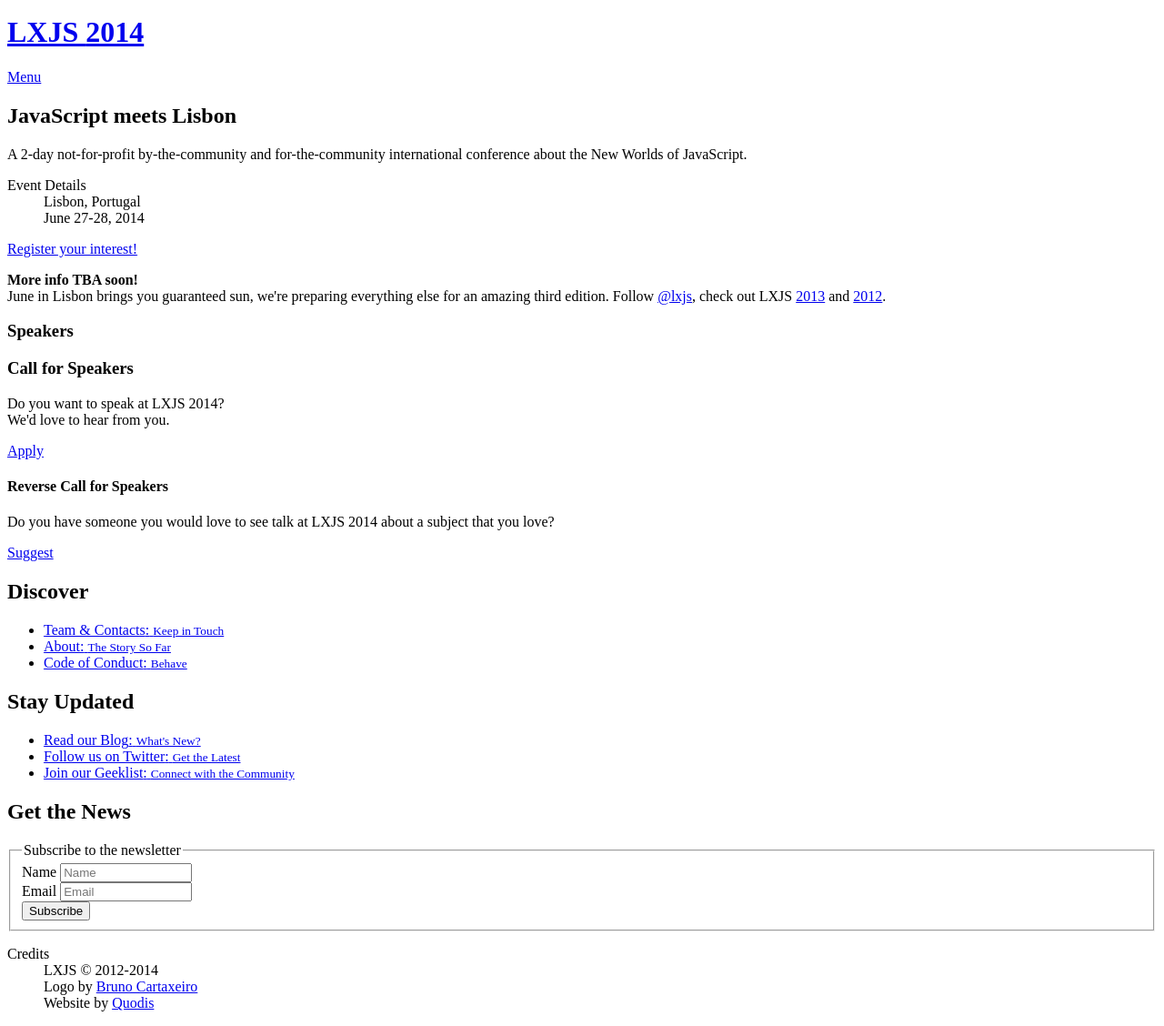
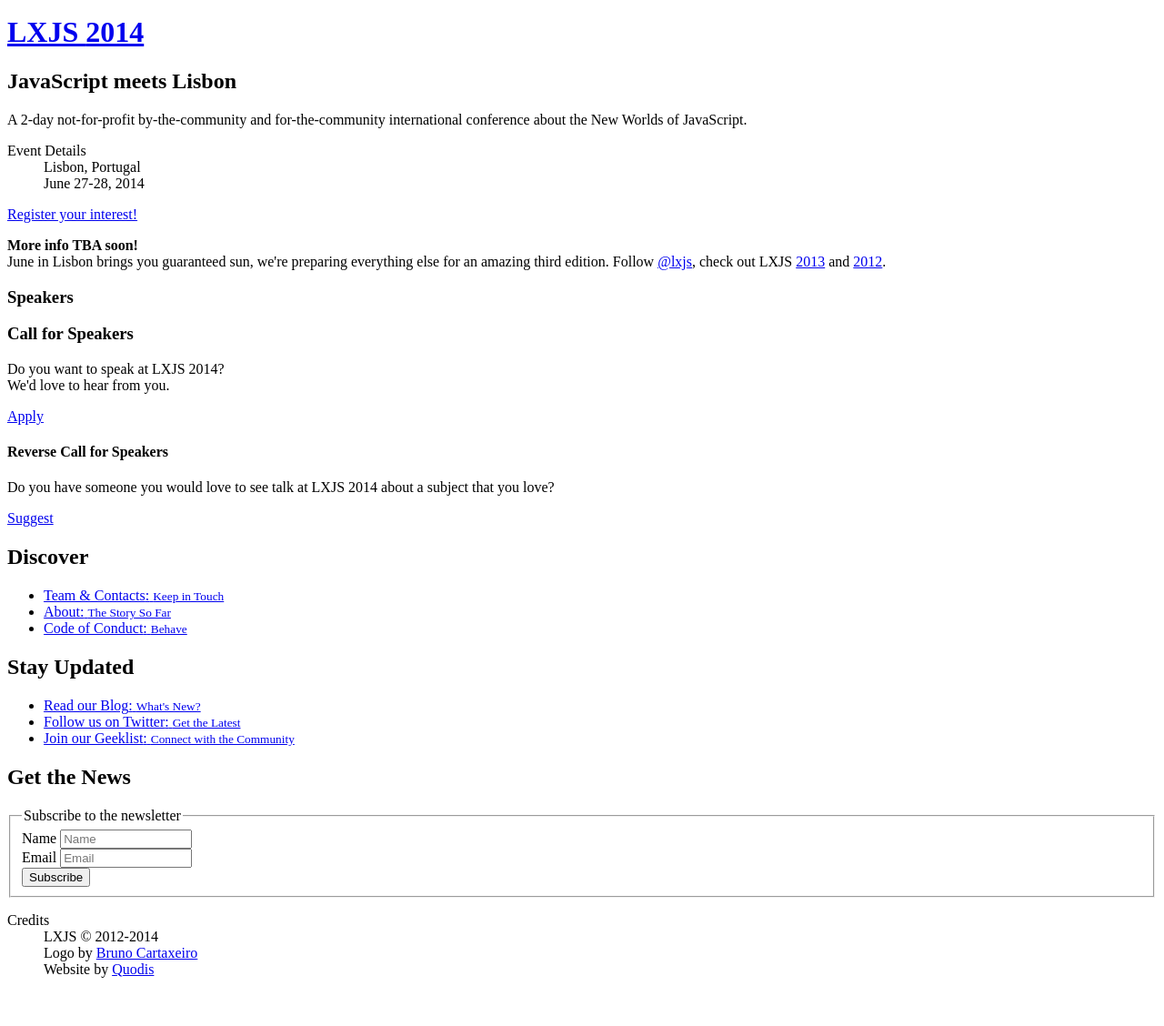
Before and after one commit to LXJS/lxjs-site-2014, a Jekyll site: the page built from src/index.html, in a window 1280 px wide, cut to the strip 112-1240 px from the top of the page. Shown: the whole strip at 91% size. Built offline with Jekyll 4.4.1, drawn with Linux system fonts in a browser that asks for light colours; nearby versions of some CDN libraries; Markdown is read by kramdown in place of the engine named in the settings; after the commit the page ends 1203 px from its top, so only the background shows below that.

Commit message:
Touch meno toggler hideden

```diff
--- a/build/about/index.html
+++ b/build/about/index.html
@@ -36,7 +36,7 @@
       <!-- site-head -->
       <header id="site-head" role="banner">
         <h1 id="site-title"><a href="/">LXJS <strong>2014</strong></a></h1>
-        <a href="#prime-nav" title="Show menu" class="toggle-menu"><span>Menu</span></a>
+        <!-- <a href="#prime-nav" title="Show menu" class="toggle-menu"><span>Menu</span></a> -->
         <nav id="prime-nav" role="navigation">
           <ul>
             <!-- <li><a href="speakers" title="Visit the Speakers page">Speakers<span>:</span> <small>Incredible People</small></a></li> -->
--- a/build/code-of-conduct/index.html
+++ b/build/code-of-conduct/index.html
@@ -36,7 +36,7 @@
       <!-- site-head -->
       <header id="site-head" role="banner">
         <h1 id="site-title"><a href="/">LXJS <strong>2014</strong></a></h1>
-        <a href="#prime-nav" title="Show menu" class="toggle-menu"><span>Menu</span></a>
+        <!-- <a href="#prime-nav" title="Show menu" class="toggle-menu"><span>Menu</span></a> -->
         <nav id="prime-nav" role="navigation">
           <ul>
             <!-- <li><a href="speakers" title="Visit the Speakers page">Speakers<span>:</span> <small>Incredible People</small></a></li> -->
--- a/build/index.html
+++ b/build/index.html
@@ -36,7 +36,7 @@
       <!-- site-head -->
       <header id="site-head" role="banner">
         <h1 id="site-title"><a href="/">LXJS <strong>2014</strong></a></h1>
-        <a href="#prime-nav" title="Show menu" class="toggle-menu"><span>Menu</span></a>
+        <!-- <a href="#prime-nav" title="Show menu" class="toggle-menu"><span>Menu</span></a> -->
         <nav id="prime-nav" role="navigation">
           <ul>
             <!-- <li><a href="speakers" title="Visit the Speakers page">Speakers<span>:</span> <small>Incredible People</small></a></li> -->
--- a/build/team-and-contacts/index.html
+++ b/build/team-and-contacts/index.html
@@ -36,7 +36,7 @@
       <!-- site-head -->
       <header id="site-head" role="banner">
         <h1 id="site-title"><a href="/">LXJS <strong>2014</strong></a></h1>
-        <a href="#prime-nav" title="Show menu" class="toggle-menu"><span>Menu</span></a>
+        <!-- <a href="#prime-nav" title="Show menu" class="toggle-menu"><span>Menu</span></a> -->
         <nav id="prime-nav" role="navigation">
           <ul>
             <!-- <li><a href="speakers" title="Visit the Speakers page">Speakers<span>:</span> <small>Incredible People</small></a></li> -->
--- a/src/_layouts/default.html
+++ b/src/_layouts/default.html
@@ -37,7 +37,7 @@
       <!-- site-head -->
       <header id="site-head" role="banner">
         <h1 id="site-title"><a href="/">LXJS <strong>2014</strong></a></h1>
-        <a href="#prime-nav" title="Show menu" class="toggle-menu"><span>Menu</span></a>
+        <!-- <a href="#prime-nav" title="Show menu" class="toggle-menu"><span>Menu</span></a> -->
         <nav id="prime-nav" role="navigation">
           <ul>
             <!-- <li><a href="{{root}}speakers" title="Visit the Speakers page">Speakers<span>:</span> <small>Incredible People</small></a></li> -->
```
